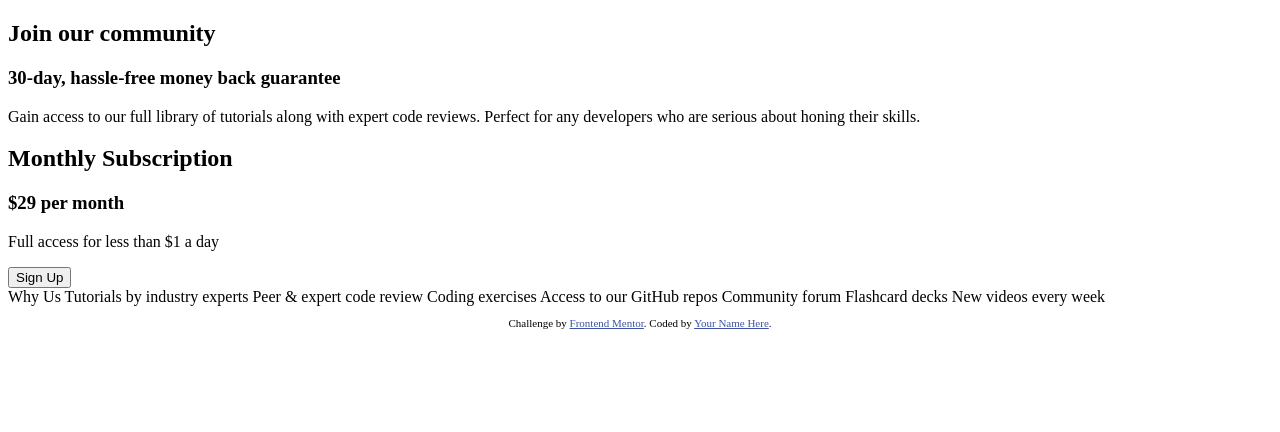
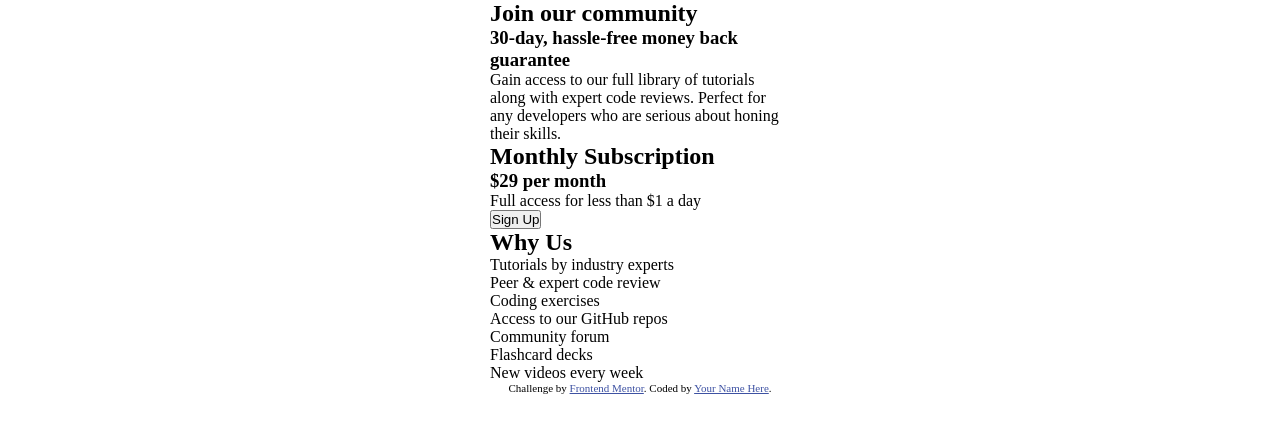
Before and after one commit to patrick-nsolo/single-price-grid-component-master, a plain HTML site: page index.html in a window 1280 px wide. Drawn offline with Linux system fonts and the light colour scheme.

Commit message:
Second commit
css begins

```diff
--- a/index.html
+++ b/index.html
@@ -5,6 +5,11 @@
   <meta name="viewport" content="width=device-width, initial-scale=1.0"> <!-- displays site properly based on user's device -->
 
   <link rel="icon" type="image/png" sizes="32x32" href="./images/favicon-32x32.png">
+  <link rel="preconnect" href="https://fonts.googleapis.com">
+  <link rel="preconnect" href="https://fonts.gstatic.com" crossorigin>
+  <link href="https://fonts.googleapis.com/css2?family=Karla:wght@400;700&display=swap" rel="stylesheet">
+  <link href="/styles/style.css" rel="stylesheet" type="text/css">
+  <link href="/styles/media.css" rel="stylesheet" type="text/css">
 
   <title>Frontend Mentor | Single Price Grid Component</title>
 
@@ -16,46 +21,29 @@
 </head>
 <body>
   <main>
-    <div>
+    <div class="card top-card">
       <h2>Join our community</h2>
       <h3>30-day, hassle-free money back guarantee</h3>
       <p>Gain access to our full library of tutorials along with expert code reviews.
         Perfect for any developers who are serious about honing their skills.</p>
     </div>
-    <div>
+    <div class="card mid-card">
       <h2>Monthly Subscription</h2>
       <h3>&dollar;29 <span>per month</span></h3>
       <p>Full access for less than &dollar;1 a day</p>
       <button>Sign Up</button>
     </div>
-    <div>
-
+    <div class="card bottom-card">
+      <h2>Why Us</h2>
+      <p>Tutorials by industry experts</p>
+      <p>Peer &amp; expert code review</p>
+      <p>Coding exercises</p>
+      <p>Access to our GitHub repos</p>
+      <p>Community forum</p>
+      <p>Flashcard decks</p>
+      <p>New videos every week</p>
     </div>
   </main>
-
-
-
-
-
-
-
-
-
-
-
-
-
-
-  Why Us
-
-  Tutorials by industry experts
-  Peer &amp; expert code review
-  Coding exercises
-  Access to our GitHub repos
-  Community forum
-  Flashcard decks
-  New videos every week
-
   <footer>
     <p class="attribution">
       Challenge by <a href="https://www.frontendmentor.io?ref=challenge" target="_blank">Frontend Mentor</a>.
--- /dev/null
+++ b/styles/style.css
@@ -0,0 +1,22 @@
+@import url('https://fonts.googleapis.com/css2?family=Karla:wght@400;700&display=swap');
+
+*{
+    padding: 0;
+    margin:0;
+}
+Img{
+    max-inline-size: 100%;
+    block-size: auto;
+}
+:root{
+    --Cyan: hsl(179, 62%, 43%);
+    --BrightYellow: hsl(71, 73%, 54%);
+    --LightGray: hsl(204, 43%, 93%);
+    --GrayishBlue: hsl(218, 22%, 67%);
+}
+main{
+    width:300px;
+    display: block;
+    margin-left: auto;
+    margin-right: auto;
+}
```
Also changed, not shown: styles/media.css (added).
